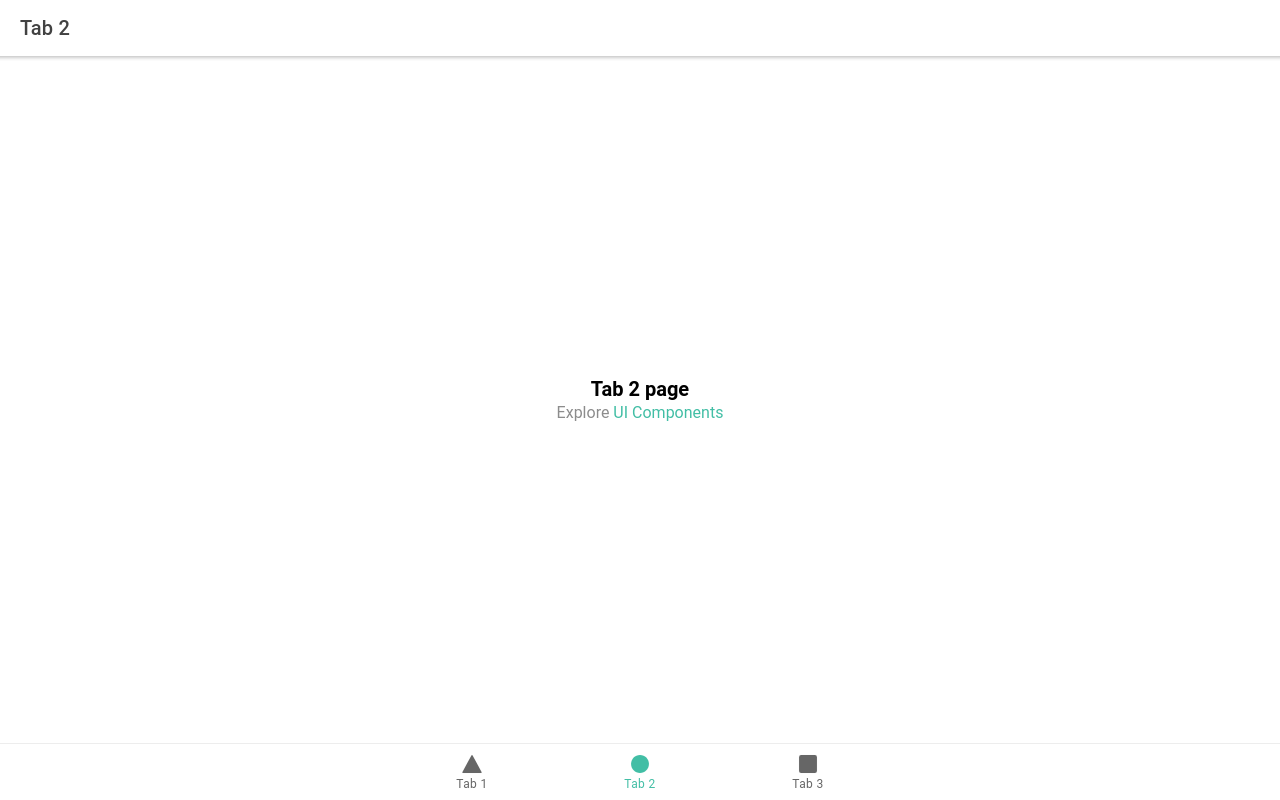
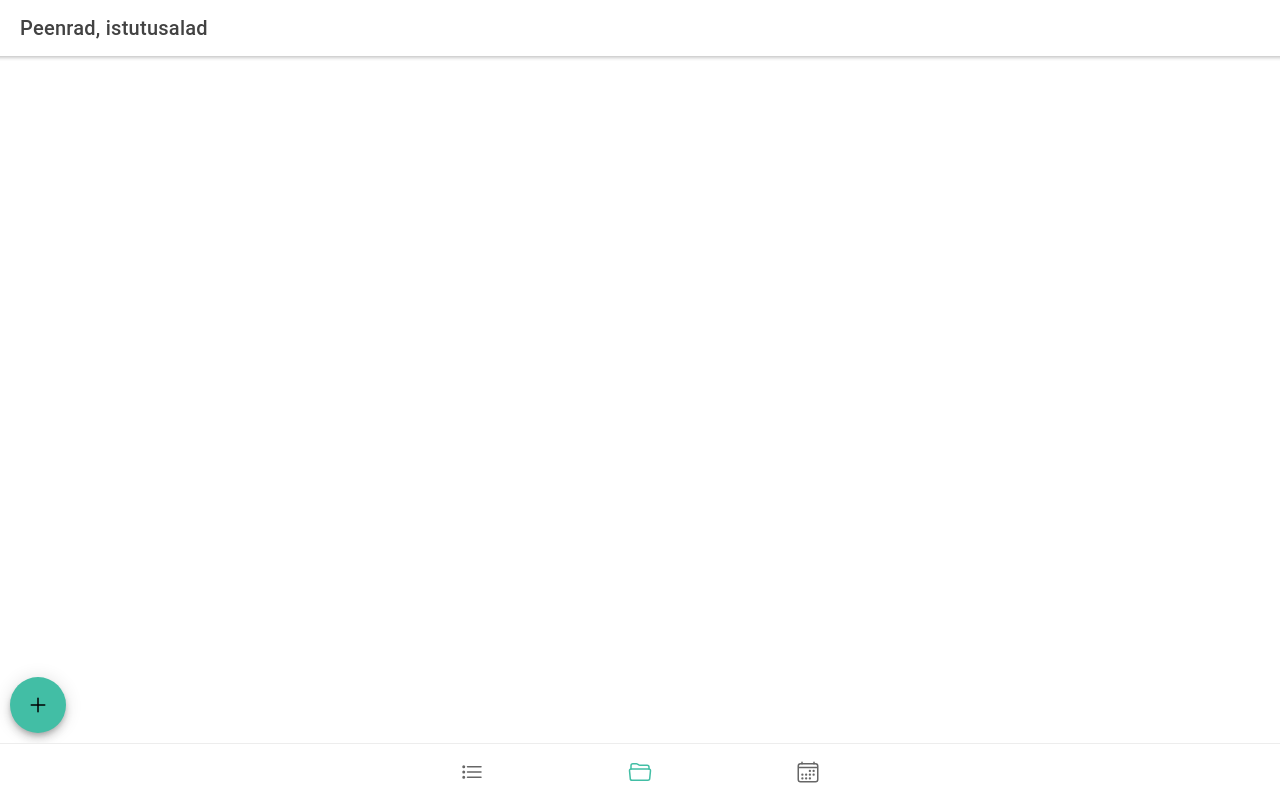
Before and after one commit to siimsep/e-aed, a React (Create React App) app: page /tab2 in a window 1280 px wide. Built offline with nearby package versions, Linux system fonts and the light colour scheme.

Commit message:
main views

```diff
--- a/src/App.tsx
+++ b/src/App.tsx
@@ -1,4 +1,4 @@
-import { Redirect, Route } from 'react-router-dom';
+import { Redirect, Route } from "react-router-dom";
 import {
   IonApp,
   IonIcon,
@@ -7,32 +7,39 @@ import {
   IonTabBar,
   IonTabButton,
   IonTabs,
-  setupIonicReact
-} from '@ionic/react';
-import { IonReactRouter } from '@ionic/react-router';
-import { ellipse, square, triangle } from 'ionicons/icons';
-import Tab1 from './pages/Tab1';
-import Tab2 from './pages/Tab2';
-import Tab3 from './pages/Tab3';
+  setupIonicReact,
+} from "@ionic/react";
+import { IonReactRouter } from "@ionic/react-router";
+import {
+  calendarOutline,
+  ellipse,
+  folderOpenOutline,
+  listOutline,
+  square,
+  triangle,
+} from "ionicons/icons";
+import Tab1 from "./pages/Tab1";
+import Tab2 from "./pages/Tab2";
+import Tab3 from "./pages/Tab3";
 
 /* Core CSS required for Ionic components to work properly */
-import '@ionic/react/css/core.css';
+import "@ionic/react/css/core.css";
 
 /* Basic CSS for apps built with Ionic */
-import '@ionic/react/css/normalize.css';
-import '@ionic/react/css/structure.css';
-import '@ionic/react/css/typography.css';
+import "@ionic/react/css/normalize.css";
+import "@ionic/react/css/structure.css";
+import "@ionic/react/css/typography.css";
 
 /* Optional CSS utils that can be commented out */
-import '@ionic/react/css/padding.css';
-import '@ionic/react/css/float-elements.css';
-import '@ionic/react/css/text-alignment.css';
-import '@ionic/react/css/text-transformation.css';
-import '@ionic/react/css/flex-utils.css';
-import '@ionic/react/css/display.css';
+import "@ionic/react/css/padding.css";
+import "@ionic/react/css/float-elements.css";
+import "@ionic/react/css/text-alignment.css";
+import "@ionic/react/css/text-transformation.css";
+import "@ionic/react/css/flex-utils.css";
+import "@ionic/react/css/display.css";
 
 /* Theme variables */
-import './theme/variables.css';
+import "./theme/variables.css";
 
 setupIonicReact();
 
@@ -56,16 +63,13 @@ const App: React.FC = () => (
         </IonRouterOutlet>
         <IonTabBar slot="bottom">
           <IonTabButton tab="tab1" href="/tab1">
-            <IonIcon aria-hidden="true" icon={triangle} />
-            <IonLabel>Tab 1</IonLabel>
+            <IonIcon aria-hidden="true" icon={listOutline} />
           </IonTabButton>
           <IonTabButton tab="tab2" href="/tab2">
-            <IonIcon aria-hidden="true" icon={ellipse} />
-            <IonLabel>Tab 2</IonLabel>
+            <IonIcon aria-hidden="true" icon={folderOpenOutline} />
           </IonTabButton>
           <IonTabButton tab="tab3" href="/tab3">
-            <IonIcon aria-hidden="true" icon={square} />
-            <IonLabel>Tab 3</IonLabel>
+            <IonIcon aria-hidden="true" icon={calendarOutline} />
           </IonTabButton>
         </IonTabBar>
       </IonTabs>
--- /dev/null
+++ b/src/components/Calendar.tsx
@@ -0,0 +1,5 @@
+import { IonDatetime } from "@ionic/react";
+function BlankCalendar() {
+  return <IonDatetime></IonDatetime>;
+}
+export default BlankCalendar;
--- /dev/null
+++ b/src/components/GroupModal.tsx
@@ -0,0 +1,42 @@
+import { useState } from "react";
+import {
+  IonButtons,
+  IonButton,
+  IonModal,
+  IonHeader,
+  IonContent,
+  IonToolbar,
+  IonTitle,
+  IonPage,
+  IonFab,
+  IonFabButton,
+  IonIcon,
+} from "@ionic/react";
+import { add } from "ionicons/icons";
+
+function GroupModal() {
+  const [isOpen, setIsOpen] = useState(false);
+
+  return (
+    <IonContent className="ion-padding">
+      <IonFab slot="fixed" vertical="bottom" horizontal="start">
+        <IonFabButton onClick={() => setIsOpen(true)}>
+          <IonIcon icon={add}></IonIcon>
+        </IonFabButton>
+      </IonFab>
+      <IonModal isOpen={isOpen}>
+        <IonHeader>
+          <IonToolbar>
+            <IonTitle>Lisa peenar</IonTitle>
+            <IonButtons slot="end">
+              <IonButton onClick={() => setIsOpen(false)}>Close</IonButton>
+            </IonButtons>
+          </IonToolbar>
+        </IonHeader>
+        <IonContent className="ion-padding"></IonContent>
+      </IonModal>
+    </IonContent>
+  );
+}
+
+export default GroupModal;
--- /dev/null
+++ b/src/components/PlantModal.tsx
@@ -0,0 +1,41 @@
+import { useState } from "react";
+import {
+  IonButtons,
+  IonButton,
+  IonModal,
+  IonHeader,
+  IonContent,
+  IonToolbar,
+  IonTitle,
+  IonFab,
+  IonFabButton,
+  IonIcon,
+} from "@ionic/react";
+import { add } from "ionicons/icons";
+
+function PlantModal() {
+  const [isOpen, setIsOpen] = useState(false);
+
+  return (
+    <IonContent className="ion-padding">
+      <IonFab slot="fixed" vertical="bottom" horizontal="start">
+        <IonFabButton onClick={() => setIsOpen(true)}>
+          <IonIcon icon={add}></IonIcon>
+        </IonFabButton>
+      </IonFab>
+      <IonModal isOpen={isOpen}>
+        <IonHeader>
+          <IonToolbar>
+            <IonTitle>Lisa uus taim</IonTitle>
+            <IonButtons slot="end">
+              <IonButton onClick={() => setIsOpen(false)}>Close</IonButton>
+            </IonButtons>
+          </IonToolbar>
+        </IonHeader>
+        <IonContent className="ion-padding"></IonContent>
+      </IonModal>
+    </IonContent>
+  );
+}
+
+export default PlantModal;
--- a/src/pages/Tab1.tsx
+++ b/src/pages/Tab1.tsx
@@ -1,22 +1,30 @@
-import { IonContent, IonHeader, IonPage, IonTitle, IonToolbar } from '@ionic/react';
-import ExploreContainer from '../components/ExploreContainer';
-import './Tab1.css';
+import {
+  IonContent,
+  IonHeader,
+  IonPage,
+  IonTitle,
+  IonToolbar,
+} from "@ionic/react";
+import ExploreContainer from "../components/ExploreContainer";
+import PlantModal from "../components/PlantModal";
+import "./Tab1.css";
 
 const Tab1: React.FC = () => {
   return (
     <IonPage>
       <IonHeader>
         <IonToolbar>
-          <IonTitle>Tab 1</IonTitle>
+          <IonTitle>Taimed</IonTitle>
         </IonToolbar>
       </IonHeader>
       <IonContent fullscreen>
         <IonHeader collapse="condense">
           <IonToolbar>
-            <IonTitle size="large">Tab 1</IonTitle>
+            <IonTitle size="large">Taimed</IonTitle>
           </IonToolbar>
         </IonHeader>
         <ExploreContainer name="Tab 1 page" />
+        <PlantModal />
       </IonContent>
     </IonPage>
   );
--- a/src/pages/Tab2.tsx
+++ b/src/pages/Tab2.tsx
@@ -1,22 +1,22 @@
-import { IonContent, IonHeader, IonPage, IonTitle, IonToolbar } from '@ionic/react';
-import ExploreContainer from '../components/ExploreContainer';
-import './Tab2.css';
-
+import {
+  IonContent,
+  IonHeader,
+  IonPage,
+  IonTitle,
+  IonToolbar,
+} from "@ionic/react";
+import GroupModal from "../components/GroupModal";
+import "./Tab2.css";
 const Tab2: React.FC = () => {
   return (
     <IonPage>
       <IonHeader>
         <IonToolbar>
-          <IonTitle>Tab 2</IonTitle>
+          <IonTitle>Peenrad, istutusalad</IonTitle>
         </IonToolbar>
       </IonHeader>
-      <IonContent fullscreen>
-        <IonHeader collapse="condense">
-          <IonToolbar>
-            <IonTitle size="large">Tab 2</IonTitle>
-          </IonToolbar>
-        </IonHeader>
-        <ExploreContainer name="Tab 2 page" />
+      <IonContent>
+        <GroupModal />
       </IonContent>
     </IonPage>
   );
--- a/src/pages/Tab3.tsx
+++ b/src/pages/Tab3.tsx
@@ -1,22 +1,28 @@
-import { IonContent, IonHeader, IonPage, IonTitle, IonToolbar } from '@ionic/react';
-import ExploreContainer from '../components/ExploreContainer';
-import './Tab3.css';
+import {
+  IonContent,
+  IonHeader,
+  IonPage,
+  IonTitle,
+  IonToolbar,
+} from "@ionic/react";
+import BlankCalendar from "../components/Calendar";
+import "./Tab3.css";
 
 const Tab3: React.FC = () => {
   return (
     <IonPage>
       <IonHeader>
         <IonToolbar>
-          <IonTitle>Tab 3</IonTitle>
+          <IonTitle>Kalender</IonTitle>
         </IonToolbar>
       </IonHeader>
       <IonContent fullscreen>
         <IonHeader collapse="condense">
           <IonToolbar>
-            <IonTitle size="large">Tab 3</IonTitle>
+            <IonTitle size="large">Kalender</IonTitle>
           </IonToolbar>
         </IonHeader>
-        <ExploreContainer name="Tab 3 page" />
+        <BlankCalendar />
       </IonContent>
     </IonPage>
   );
```
Also changed, not shown: 1 other file (tests, documents, lock files or other folders).
